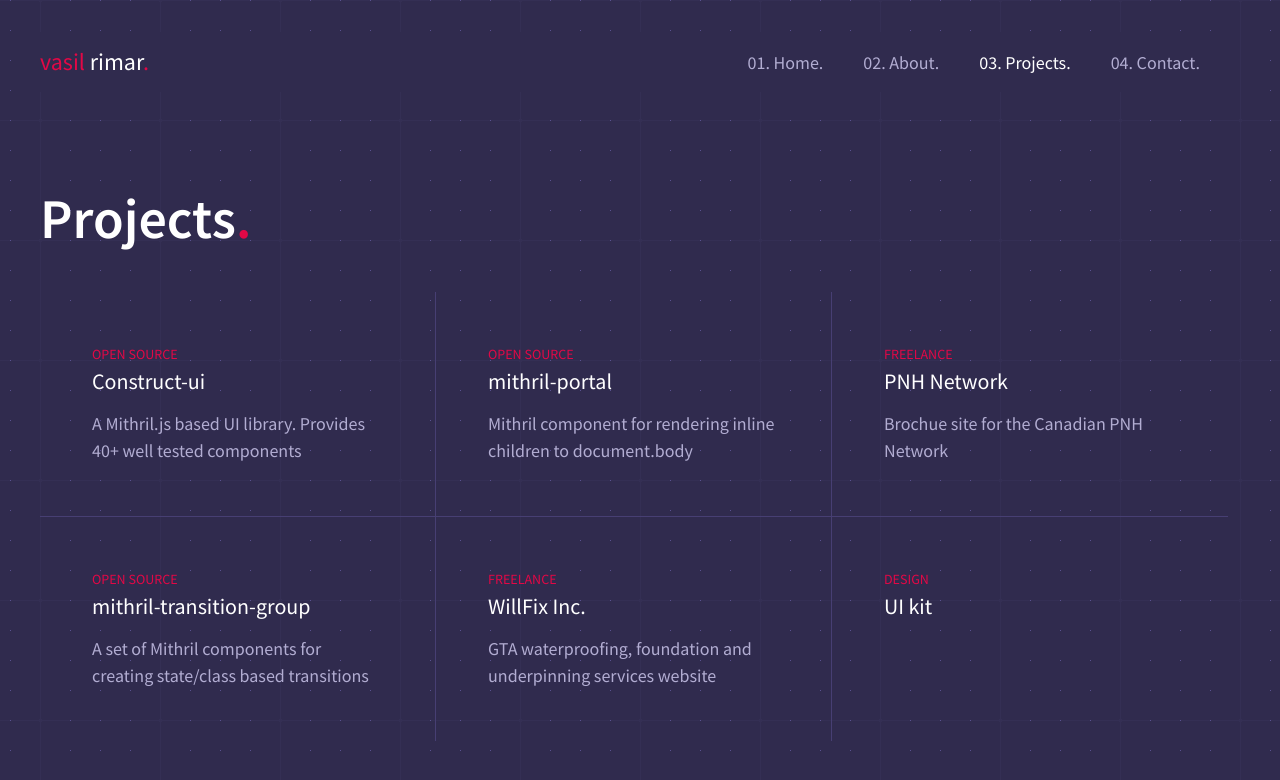
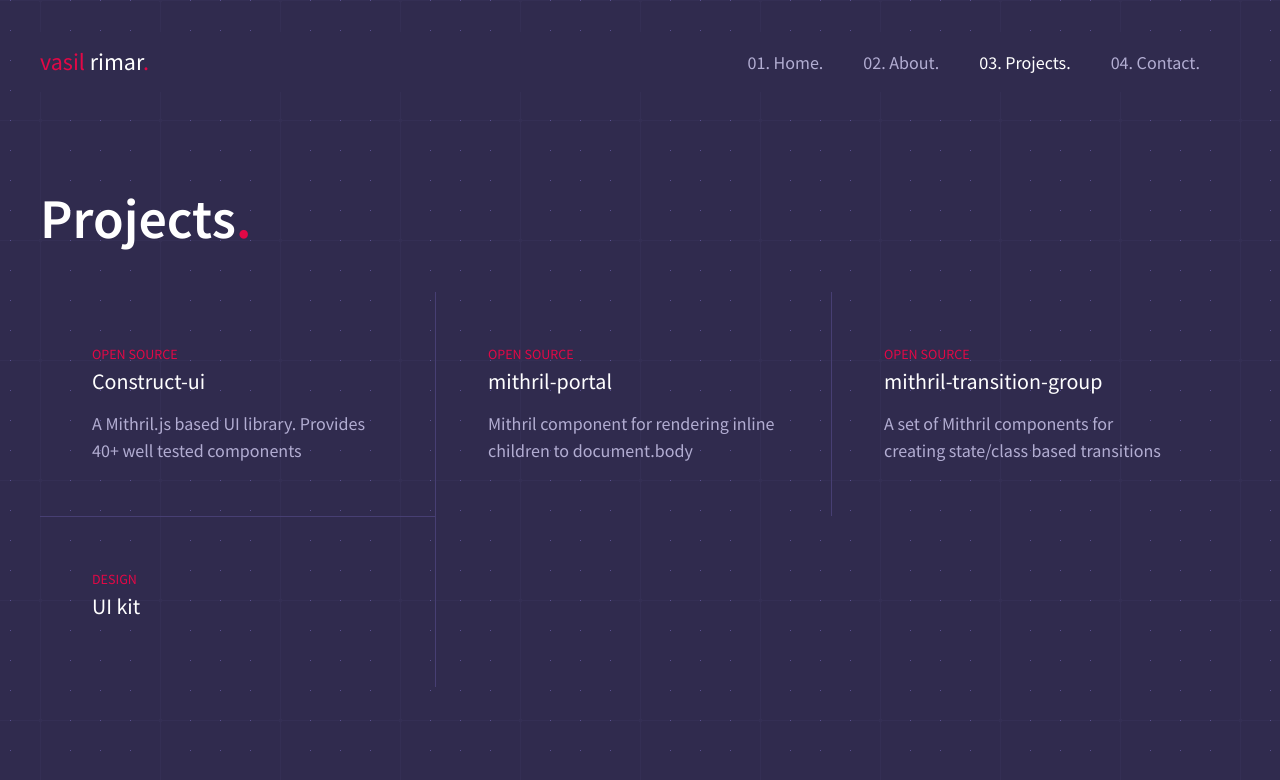
Before and after one commit to vrimar/vasil.ca, a Next.js app: page /projects in a window 1280 px wide. Shown: the top 780 px of the page. Built offline with nearby package versions, Linux system fonts and the light colour scheme.

Commit message:
Remove projects

```diff
--- a/pages/projects.js
+++ b/pages/projects.js
@@ -17,22 +17,10 @@ function Projects() {
           <div className="project-item-content">Mithril component for rendering inline children to document.body</div>
         </a>
 
-        <a className="project-item" href="https://pnhnetwork.ca" target="_blank">
-          <div className="project-item-tag">Freelance</div>
-          <div className="project-item-label">PNH Network</div>
-          <div className="project-item-content">Brochue site for the Canadian PNH Network</div>
-        </a>
-
         <a className="project-item" href="https://github.com/vrimar/mithril-transition-group" target="_blank">
           <div className="project-item-tag">Open Source</div>
           <div className="project-item-label">mithril-transition-group</div>
           <div className="project-item-content">A set of Mithril components for creating state/class based transitions</div>
-        </a>
-
-        <a className="project-item" href="https://willfix.ca" target="_blank">
-          <div className="project-item-tag">Freelance</div>
-          <div className="project-item-label">WillFix Inc.</div>
-          <div className="project-item-content">GTA waterproofing, foundation and underpinning services website</div>
         </a>
 
         <a className="project-item" href="" target="_blank">
```
